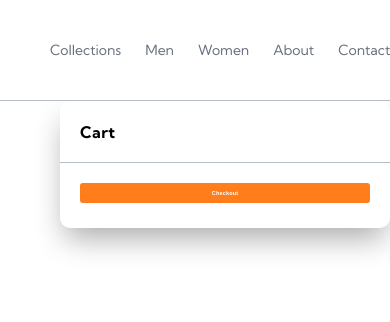
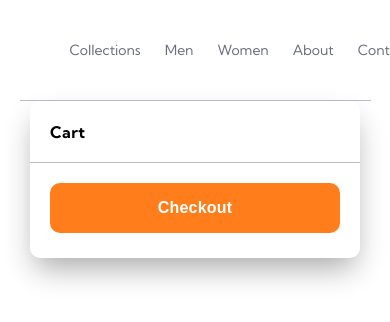
Before and after one commit to annaduong17/e-commerce, a React (Create React App) app: page /cart in a window 390 px wide. Shown: the top 322 px of the page. Built offline with nearby package versions, Linux system fonts and the light colour scheme.

Commit message:
center Cart when screen is less than 400px

```diff
--- a/src/index.scss
+++ b/src/index.scss
@@ -383,6 +383,7 @@ button {
   display: flex;
   justify-content: flex-end;
   width: 100%;
+  z-index: 10;
 }
 
 .cart {
@@ -404,8 +405,11 @@ button {
 
   .checkout {
     width: 290px;
+    height: 50px;
     margin-inline: 20px;
     margin-block: 10px 25px;
+    font-size: 16px;
+    border-radius: 10px;
   }
 
   .cart-content {
@@ -463,6 +467,10 @@ button {
   .app {
     max-width: 100%;
     margin: 0;
+  }
+
+  .navbar {
+    margin-inline: 5vw;
   }
 }
 
@@ -688,3 +696,10 @@ button {
     }
   }
 }
+
+@media (max-width: 400px) {
+  .cart-container .cart {
+    left: 50%;
+    translate: -50%;
+  }
+}
```
